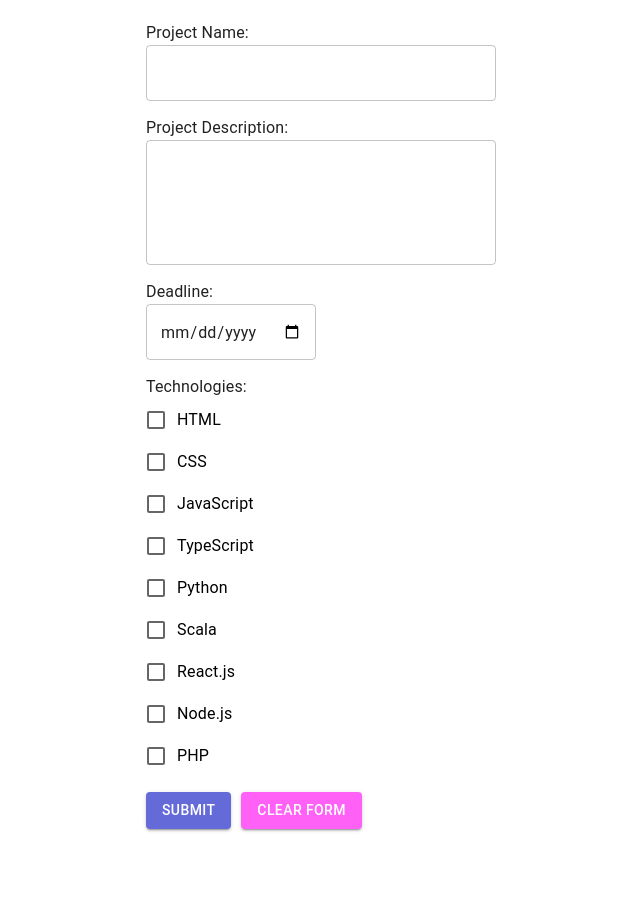
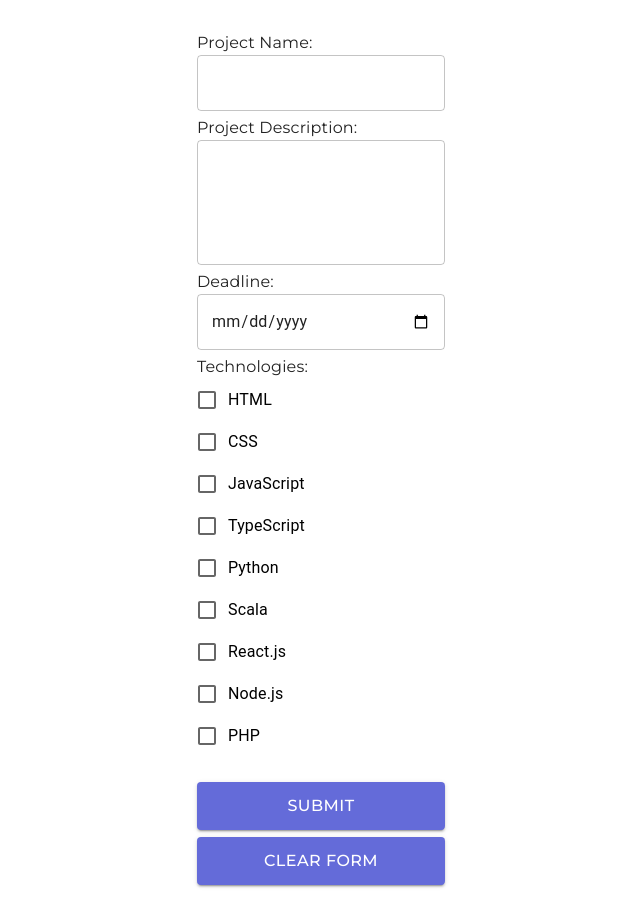
Before and after one commit to proga-react-practice/epsilon-team-project, a React (Vite) app: page /maks in a window 1280 px wide. Shown: the part 175-1085 px from the top of the page, without its empty margins (319-959 px from the left). Before the commit the page ends 1059 px from the top, so only its background shows below. Built offline with nearby package versions, Linux system fonts and the light colour scheme.

Commit message:
fixed form sizes

```diff
--- a/src/components/customer/AddOrderForm.tsx
+++ b/src/components/customer/AddOrderForm.tsx
@@ -30,19 +30,33 @@ const StyledTypography = styled(Typography)(({ theme }) => ({
 
 const StyledFormWrapper = styled(Box)(({ theme }) => ({
   padding: "20px",
-  width: "600px",
+  maxWidth: "1800px",
   backgroundColor: theme.palette.background.default,
   display: "flex",
   flexDirection: "column",
   alignItems: "center",
+  justifyContent: "center",
+  [theme.breakpoints.down("sm")]: {},
 }));
+
+const CenteredFormContainer = styled(Box)({
+  display: "flex",
+  justifyContent: "center",
+  alignItems: "center",
+  flexDirection: "column",
+  width: "100%",
+  paddingTop: "30px",
+});
 
 interface AddOrderFormProps {
   addProject: (newProject: Project) => void;
   onSuccess?: () => void;
 }
 
-const AddOrderForm: React.FC<AddOrderFormProps> = ({ addProject, onSuccess }) => {
+const AddOrderForm: React.FC<AddOrderFormProps> = ({
+  addProject,
+  onSuccess,
+}) => {
   const { control, handleSubmit, reset } = useForm<Project>({
     defaultValues: {
       name: "",
@@ -66,20 +80,7 @@ const AddOrderForm: React.FC<AddOrderFormProps> = ({ addProject, onSuccess }) =>
   };
 
   return (
-    <Box
-      display="flex"
-      justifyContent="center"
-      alignItems="center"
-      minHeight="100vh"
-    >
-      <Box
-        className="form-container"
-        sx={{
-          justifyContent: "left",
-          padding: "20px",
-        }}
-      >
-        <StyledFormWrapper>
+    <CenteredFormContainer>
       <StyledTypography
         variant="h2"
         sx={{
@@ -90,9 +91,13 @@ const AddOrderForm: React.FC<AddOrderFormProps> = ({ addProject, onSuccess }) =>
       >
         Project Order Form
       </StyledTypography>
+      <StyledFormWrapper>
         <form onSubmit={handleSubmit(onSubmit)}>
-            <Box className="form-group" sx={{ marginBottom: "15px" }}>
-              <StyledTypography>Project Name:</StyledTypography>
+          <FormGroup>
+            <Box sx={{ mb: "2%", width: "100%" }}>
+              <StyledTypography sx={{ fontFamily: "Montserrat" }}>
+                Project Name:
+              </StyledTypography>
               <Controller
                 name="name"
                 control={control}
@@ -114,15 +119,17 @@ const AddOrderForm: React.FC<AddOrderFormProps> = ({ addProject, onSuccess }) =>
                     error={!!error}
                     helperText={error ? error.message : null}
                     sx={{
-                      width: "350px",
+                      width: "100%",
                     }}
                   />
                 )}
               />
             </Box>
 
-            <Box className="form-group" sx={{ marginBottom: "15px" }}>
-              <StyledTypography>Project Description:</StyledTypography>
+            <Box sx={{ mb: "2%", width: "100%" }}>
+              <StyledTypography sx={{ fontFamily: "Montserrat" }}>
+                Project Description:
+              </StyledTypography>
               <Controller
                 name="description"
                 control={control}
@@ -143,14 +150,16 @@ const AddOrderForm: React.FC<AddOrderFormProps> = ({ addProject, onSuccess }) =>
                     error={!!error}
                     helperText={error ? error.message : null}
                     sx={{
-                      width: "350px",
+                      width: "100%",
                     }}
                   />
                 )}
               />
             </Box>
-            <Box className="form-group" sx={{ marginBottom: "15px" }}>
-              <StyledTypography>Deadline:</StyledTypography>
+            <Box sx={{ mb: "2%", width: "100%" }}>
+              <StyledTypography sx={{ fontFamily: "Montserrat" }}>
+                Deadline:
+              </StyledTypography>
               <Controller
                 name="deadline"
                 control={control}
@@ -172,12 +181,17 @@ const AddOrderForm: React.FC<AddOrderFormProps> = ({ addProject, onSuccess }) =>
                     required
                     error={!!error}
                     helperText={error ? error.message : null}
+                    sx={{
+                      width: "100%",
+                    }}
                   />
                 )}
               />
             </Box>
-            <Box className="form-group" sx={{ marginBottom: "15px" }}>
-              <StyledTypography>Technologies:</StyledTypography>
+            <Box sx={{ mb: "2%", width: "100%" }}>
+              <StyledTypography sx={{ fontFamily: "Montserrat" }}>
+                Technologies:
+              </StyledTypography>
               <Controller
                 name="technologies"
                 control={control}
@@ -230,30 +244,50 @@ const AddOrderForm: React.FC<AddOrderFormProps> = ({ addProject, onSuccess }) =>
                 )}
               />
             </Box>
-            <Box className="form-group" sx={{ marginBottom: "15px" }}>
+            <Box sx={{ mb: "2%", width: "100%" }}>
               <Button
+                sx={{
+                  mt: "8%",
+                  width: "100%",
+                  height: "48px",
+                  color: "white",
+                  fontSize: "16px",
+                  fontFamily: "Montserrat",
+                }}
                 type="submit"
                 variant="contained"
-                sx={{
-                  marginRight: "10px",
-                  bgcolor: (theme) => theme.palette.primary.main,
-                }}
+                color="primary"
               >
                 Submit
               </Button>
               <Button
+                sx={{
+                  mt: "3%",
+                  width: "100%",
+                  height: "48px",
+                  color: "white",
+                  fontSize: "16px",
+                  fontFamily: "Montserrat",
+                }}
                 type="button"
+                onClick={() => {
+                  reset({
+                    name: "",
+                    description: "",
+                    deadline: "",
+                    technologies: [],
+                  });
+                }}
                 variant="contained"
-                sx={{ bgcolor: (theme) => theme.palette.secondary.main }}
-                onClick={() => reset()}
+                color="primary"
               >
                 Clear Form
               </Button>
             </Box>
+          </FormGroup>
         </form>
       </StyledFormWrapper>
-      </Box>
-    </Box>
+    </CenteredFormContainer>
   );
 };
 
```
Lines whose indentation alone changed are shown as unchanged.
